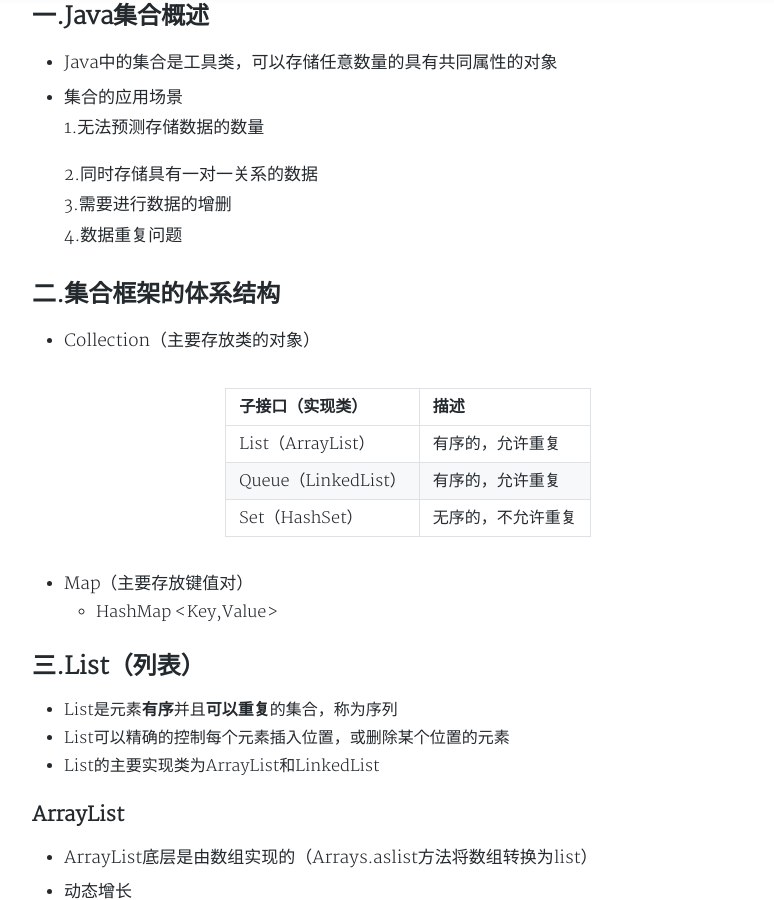
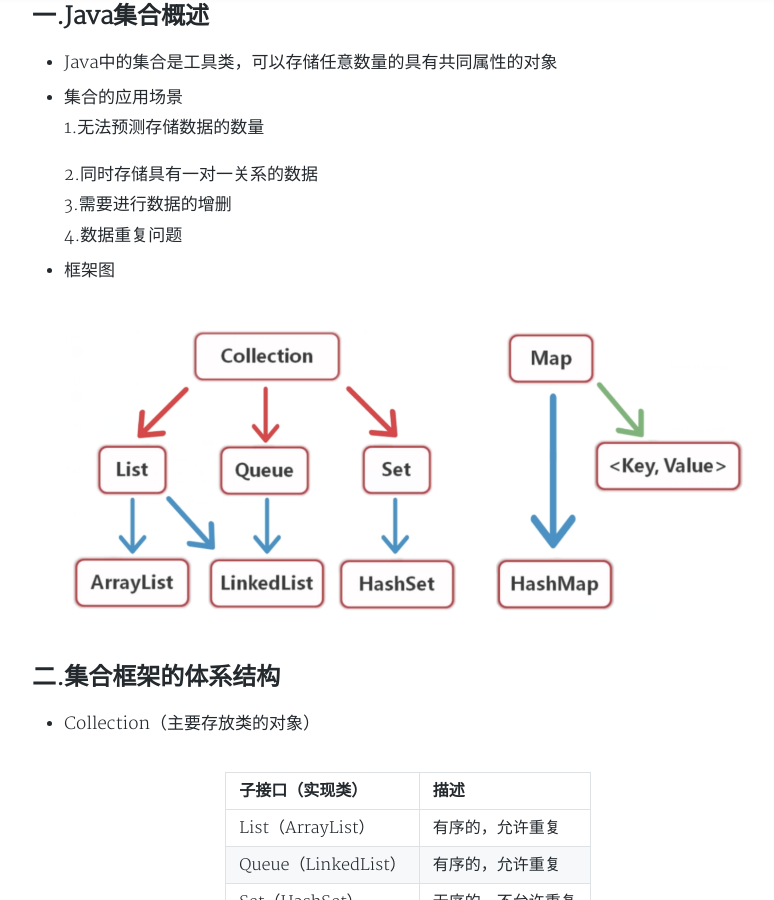
Before and after one commit to cszmzh/BA-NANA.github.io, a Jekyll site: the page built from _posts/2019-10-20-Java集合.md, in a window 1280 px wide and 900 px high, scrolled down 536 px. Shown: the whole window, without its empty margins (248-1022 px from the left). Built offline with Jekyll 4.4.1, drawn with Linux system fonts in a browser that asks for light colours; nearby versions of some CDN libraries; comment, search, counter and statistics services are not loaded; a style sheet for code colours, icons or effects is not loaded.

Commit message:
2019-10-20

```diff
--- a/_posts/2019-10-20-Java集合.md
+++ b/_posts/2019-10-20-Java集合.md
@@ -24,6 +24,10 @@ pinned: true
   3.需要进行数据的增删
 
   4.数据重复问题
+
+* 框架图
+
+  ![Java-集合](../../../assets/img/Java集合-总览.png)
 
 
 
```
Also changed, not shown: assets/img/Java集合-总览.png (added).
